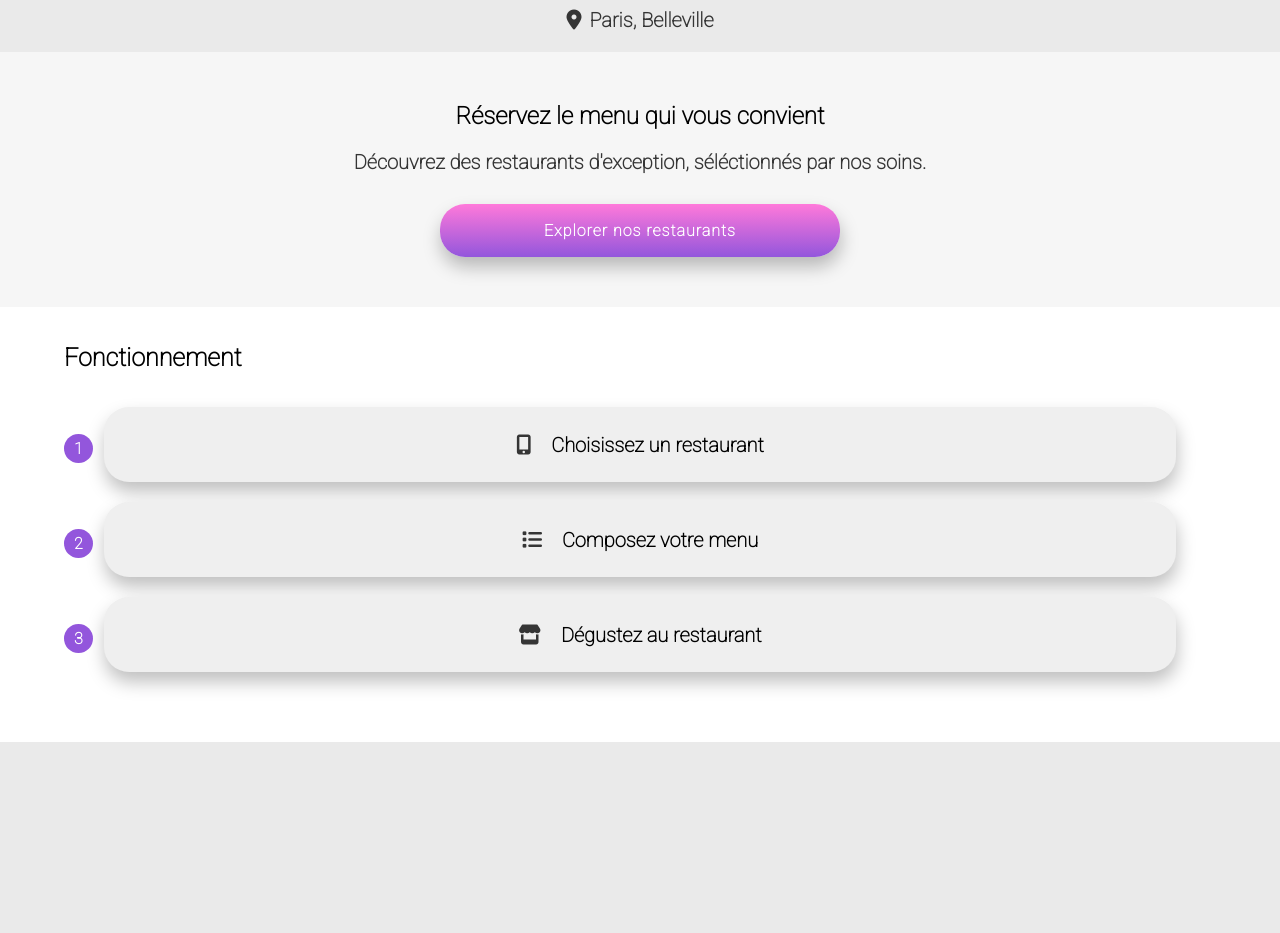
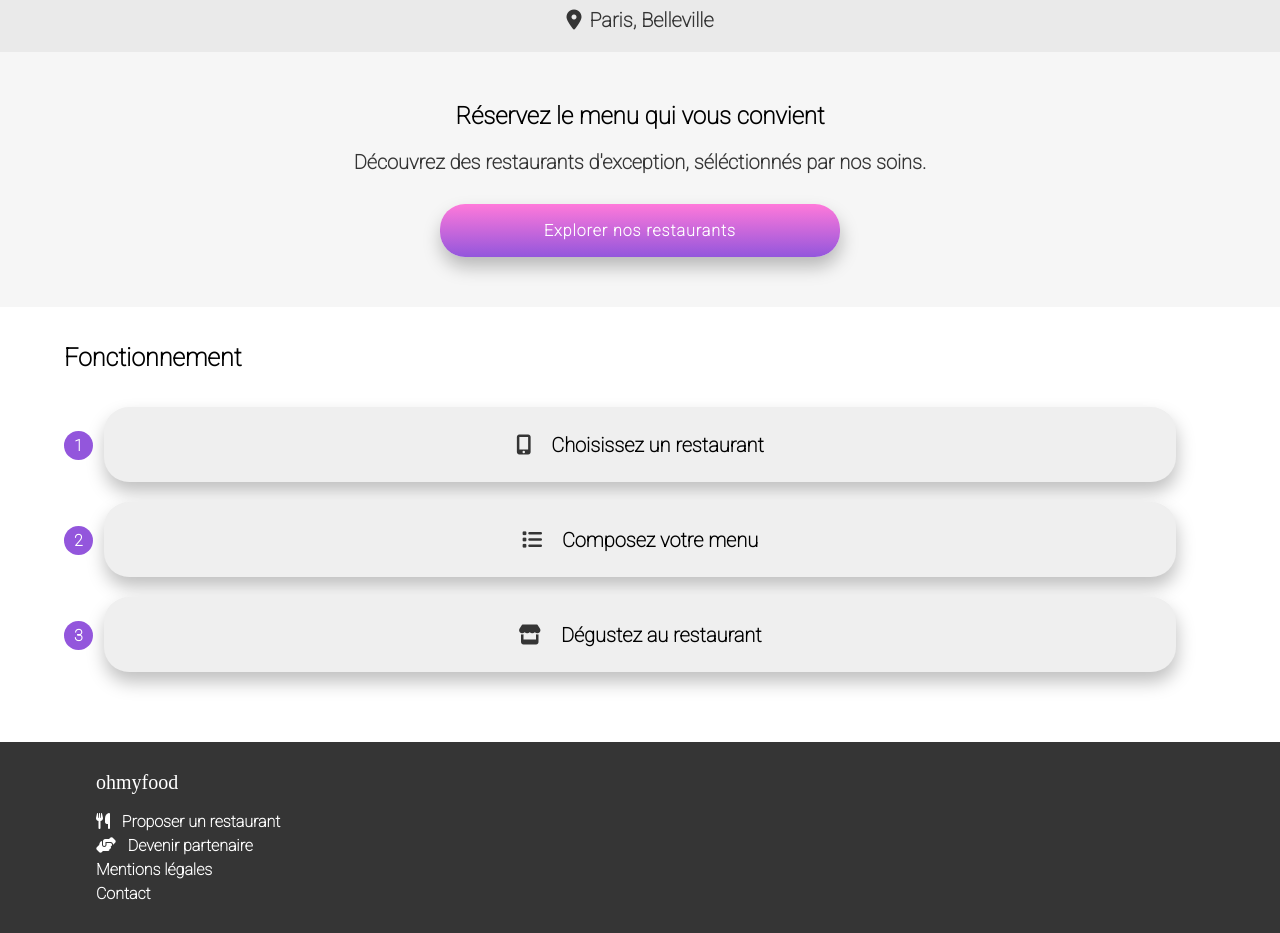
Before and after one commit to AnthonyDac/DaccarettAnthony_3_01092021, a website: page index.html in a window 1280 px wide. Shown: the part 81-1014 px from the top of the page. Before the commit the page ends 823 px from the top, so only its background shows below. Drawn offline with Linux system fonts and the light colour scheme; a web font is replaced by a local one.

Commit message:
ajout footer

```diff
--- a/index.html
+++ b/index.html
@@ -49,5 +49,14 @@
             </div>
         </section>
     </main>
+    <footer>
+        <div class="containerFooter">
+            <h1>ohmyfood</h1>
+            <a><i class="fas fa-utensils"></i> Proposer un restaurant</a>
+            <a><i class="fas fa-hands-helping"></i> Devenir partenaire</a>
+            <a>Mentions légales</a>
+            <a>Contact</a>
+        </div>
+    </footer>
 </body>
 </html>
--- a/sass/main.scss
+++ b/sass/main.scss
@@ -136,7 +136,7 @@ header
 .fonct-btn a
 {
     position: absolute;
-    top: 35%;
+    top: 32%;
     left: 0%;
     color: white;
     background-color: $primary-color;
@@ -162,3 +162,37 @@ header
     color: $paragraph-color;
     margin-right: 20px;
 }
+footer
+{
+    width: 100%;
+    background-color: $paragraph-color;
+    margin-top: 0;
+    display: flex;
+    justify-content: center;
+}
+.containerFooter
+{
+    width: 85%;
+    padding: 15px 0 30px 0;
+    display: flex;
+    justify-content: center;
+    flex-direction: column;
+}
+.containerFooter h1
+{
+    font-family: 'Shrikhand';
+    color: white;
+    font-weight: 200;
+    font-size: 20px;
+}
+.containerFooter a
+{
+    color: white;
+    font-family: 'Roboto';
+    font-weight: 600;
+    margin-top: 5px;
+}
+.containerFooter a i
+{
+    margin-right: 8px;
+}
```
Also changed, not shown: public/css/style.css, 1 other file.
